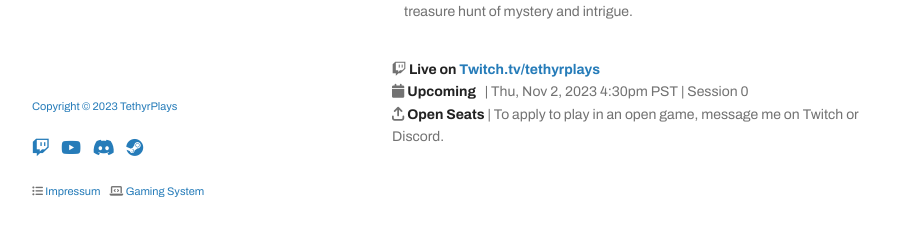
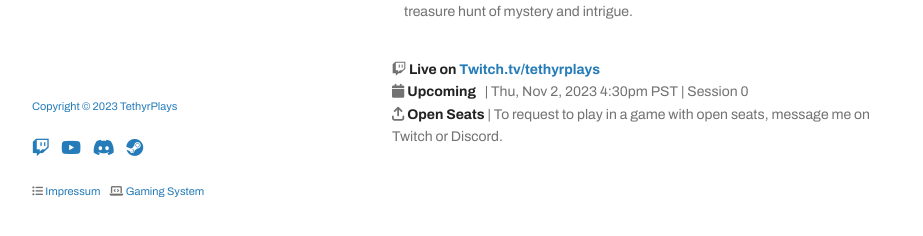
Before and after one commit to tethyrplays/tethyrplays, a Jekyll site: the page built from campaign/index.md, in a window 1280 px wide. Shown: the part 628-864 px from the top of the page, without its empty margins (178-1101 px from the left). Built offline with Jekyll 4.4.1, drawn with Linux system fonts in a browser that asks for light colours; nearby versions of some CDN libraries; some web fonts are replaced; our own code applies the rules of GitHub Pages for plain Markdown files; the repository's description, which GitHub fills in, is left out.

Commit message:
Update index.md

```diff
--- a/campaign/index.md
+++ b/campaign/index.md
@@ -33,4 +33,4 @@
 </div>
 <br /><i class="fa-brands fa-twitch"></i> **Live on [Twitch.tv/tethyrplays](https://twitch.tv/tethyrplays){:target="_blank"}**
 <br /><i class="fa-sharp fa-solid fa-calendar"></i> **Upcoming** &nbsp; | Thu, Nov 2, 2023 4:30pm PST | Session 0
-<br /><i class="fa-sharp fa-solid fa-arrow-up-from-bracket"></i> **Open Seats** | To apply to play in an open game, message me on Twitch or Discord.
+<br /><i class="fa-sharp fa-solid fa-arrow-up-from-bracket"></i> **Open Seats** | To request to play in a game with open seats, message me on Twitch or Discord.
```
